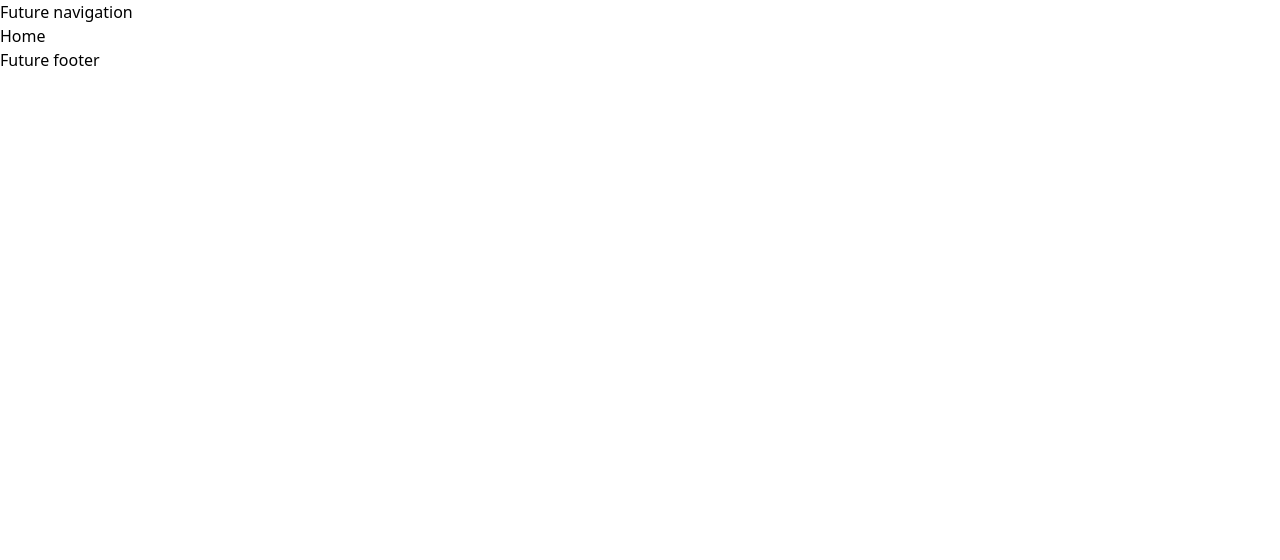
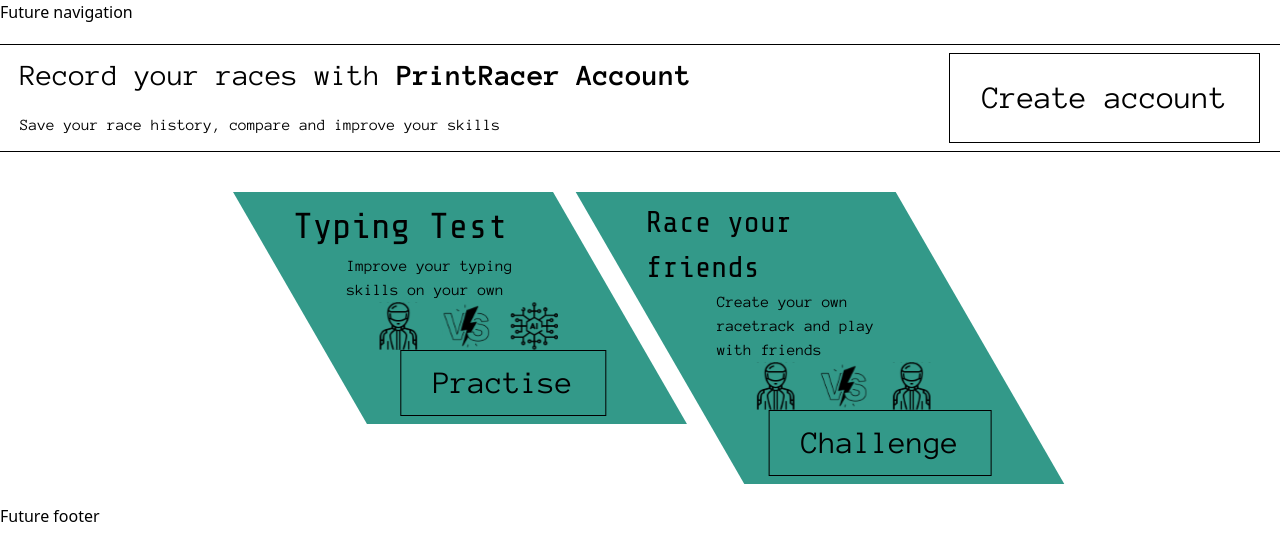
Before and after one commit to AlexTkCk/diploma_everlabs, a React (Create React App) app in the folder client/: page / in a window 1280 px wide. Shown: the top 560 px of the page. Built offline with nearby package versions, Linux system fonts and the light colour scheme.

Commit message:
v-5-home-page/2/Created home page template, no logic, no video section

```diff
--- a/client/src/pages/Home.tsx
+++ b/client/src/pages/Home.tsx
@@ -1,15 +1,58 @@
 import {motion} from 'framer-motion';
 import React from 'react';
 import {pageVariants} from "../styles/variants";
+import Button from "../components/Button";
+import ai_img from '../assets/ai.svg'
+import racer_img from '../assets/racer.svg'
+import versus_img from '../assets/versus.svg'
 
 const Home = () => {
     return (
-        <motion.div className={''}
+        <motion.div className={'grow overflow-y-hidden flex flex-col'}
                     variants={pageVariants}
                     initial={'initial'}
                     animate={'animate'}
                     exit={'exit'}>
-            Home
+            <div className={'my-5 flex justify-between border-t border-b border-black px-5 py-2'}>
+                <p className={'text-title-md font-secondary'}>
+                    Record your races with <b>PrintRacer Account</b>
+                    <br/>
+                    <span className={'text-paragraph-lg'}>Save your race history, compare and improve your skills</span>
+                </p>
+                <Button handler={() => {}} text={'Create account'} />
+            </div>
+
+            <div className={'relative w-full h-1/3 bg-green-200'}>
+                {/*There will be a video background, solid bg for now*/}
+            </div>
+
+            <div className={'py-5 grow flex justify-center gap-10'}>
+                <div className={'skew-x-[30deg] h-full w-1/4 bg-[#339989] flex flex-col items-center justify-evenly py-2 hover:shadow-neon transition duration-200 hover:scale-110'}>
+                    <h1 className={'-skew-x-[30deg] font-primary text-title-lg w-full px-10'}>Typing Test</h1>
+                    <p className={'-skew-x-[30deg] font-secondary text-paragraph-lg w-full px-16'}>Improve your typing skills on your own</p>
+                    <div className={'-skew-x-[30deg] flex gap-5 px-16'}>
+                        <img className={'w-1/4 aspect-square '} src={racer_img}/>
+                        <img className={'w-1/4 aspect-square'} src={versus_img}/>
+                        <img className={'w-1/4 aspect-square'} src={ai_img}/>
+                    </div>
+                    <span className={'-skew-x-[30deg]'}>
+                        <Button handler={() => {}} text={'Practise'}/>
+                    </span>
+                </div>
+                <div className={'skew-x-[30deg] h-full w-1/4 bg-[#339989] flex flex-col items-center justify-evenly py-2 hover:shadow-neon transition duration-200 hover:scale-110'}>
+                    <h1 className={'-skew-x-[30deg] font-primary text-title-md w-full px-10'}>Race your friends</h1>
+                    <p className={'-skew-x-[30deg] font-secondary text-paragraph-lg w-full px-16'}>Create your own racetrack and play with friends</p>
+                    <div className={'-skew-x-[30deg] flex gap-5 px-16'}>
+                        <img className={'w-1/4 aspect-square'} src={racer_img}/>
+                        <img className={'w-1/4 aspect-square'} src={versus_img}/>
+                        <img className={'w-1/4 aspect-square'} src={racer_img}/>
+                    </div>
+                    <span className={'-skew-x-[30deg]'}>
+                        <Button handler={() => {}} text={'Challenge'}/>
+                    </span>
+                </div>
+            </div>
+
         </motion.div>
     );
 };
```
